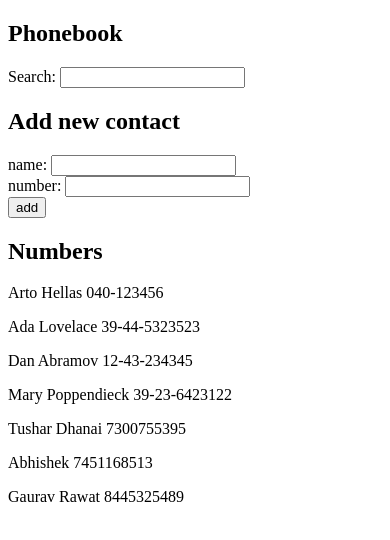
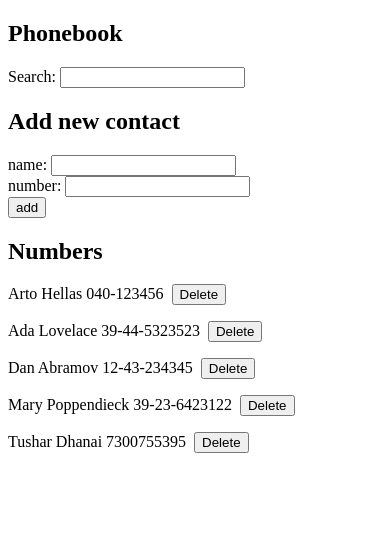
Before and after one commit to TusharDhanai/fullstack, a React (Create React App) app in the folder part2/phonebook/: page / in a window 390 px wide. Shown: the top 540 px of the page. Built offline with nearby package versions, Linux system fonts and the light colour scheme; data requests are answered from the project's data file.

Commit message:
phonebook step 9

```diff
--- a/part2/phonebook/db.json
+++ b/part2/phonebook/db.json
@@ -24,16 +24,6 @@
       "name": "Tushar Dhanai",
       "number": "7300755395",
       "id": 5
-    },
-    {
-      "name": "Abhishek",
-      "number": "7451168513",
-      "id": 6
-    },
-    {
-      "name": "Gaurav Rawat",
-      "number": "8445325489",
-      "id": 7
     }
   ]
 }
--- a/part2/phonebook/src/App.js
+++ b/part2/phonebook/src/App.js
@@ -1,16 +1,27 @@
 import { useState,useEffect } from 'react'
 import personsService from './persons'
-import axios from 'axios'
 
-const Person = ({name,number}) => <p>{name} {number}</p>
+const Person = ({id,name,number,onDelete}) => {
+    return (
+        <p>
+            {name} {number} &nbsp;
+            <Button type='button' id={id} onClick={onDelete} text="Delete" />
+        </p>
+    )
+}
 
-const People = ({persons,searchText}) => {
+const People = ({persons,searchText,onDelete}) => {
     return (
         <div>
             {
                 persons.map(item => {
                     if (item.name.toLowerCase().includes(searchText.toLowerCase()))
-                        return <Person key={item.id} name={item.name} number={item.number} />
+                        return (
+                            <Person key={item.id} name={item.name}
+                            number={item.number}
+                            onDelete={onDelete}
+                            id={item.id} />
+                        )
                 })
             }
         </div>
@@ -25,7 +36,7 @@ const Input = ({text,onInput,autoComplete}) => {
     )
 }
 
-const Button = ({onClick,type,text}) => <button onClick={onClick} type={type}>{text}</button>
+const Button = ({id, onClick,type,text}) => <button id={id} onClick={onClick} type={type}>{text}</button>
 
 const PeopleForm = ({onNameInput,onNumberInput,onSubmit}) => {
     return (
@@ -64,6 +75,14 @@ const App = () => {
         personsService.create(contactData).then(data => setPersons(persons.concat(data)))
     }
 
+    const deletePerson = (event) => {
+        const person = persons.find(item => event.target.id == item.id)
+        if (window.confirm(`Are you sure you want to delete ${person.name}?`)){
+            personsService.delContact(event.target.id)
+            setPersons(persons.filter(item => item.id !== person.id))
+        }
+    }
+
     useEffect(()=>{
         personsService.getAll().then(data => setPersons(data))
     },[])
@@ -75,7 +94,7 @@ const App = () => {
             <h2>Add new contact</h2>
             <PeopleForm onNameInput={nameInput} onNumberInput={numberInput} onSubmit={addPerson} />
             <h2>Numbers</h2>
-            <People persons={persons} searchText={searchText} />
+            <People persons={persons} onDelete={deletePerson} searchText={searchText} />
         </div>
     )
 }
--- a/part2/phonebook/src/persons.js
+++ b/part2/phonebook/src/persons.js
@@ -9,4 +9,8 @@ const create = (contactData) => {
     return axios.post(baseUrl,contactData).then(response => response.data)
 }
 
-export default {getAll,create}
+const delContact = (id) => {
+    return axios.delete(`${baseUrl}/${id}`).then()
+}
+
+export default {getAll,create,delContact}
```
